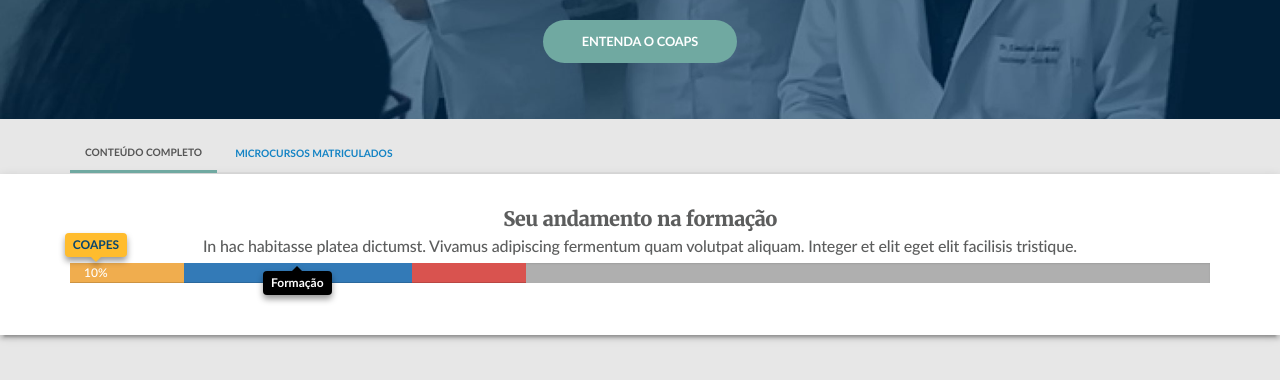
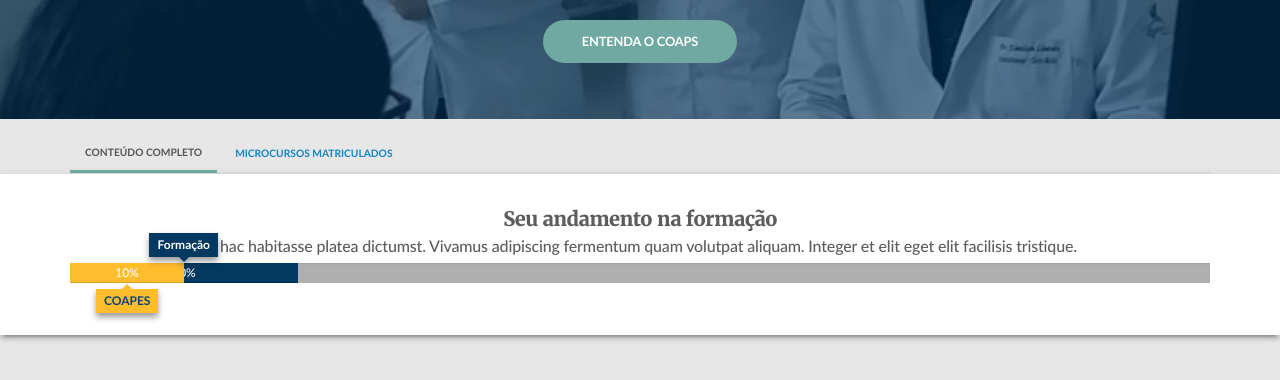
Before and after one commit to thsl/unasus-preceptores, a plain HTML site: page index.html in a window 1280 px wide. Shown: the part 256-636 px from the top of the page. Drawn offline with Linux system fonts and the light colour scheme.

Commit message:
Reajustes

```diff
--- a/assets/js/theme.js
+++ b/assets/js/theme.js
@@ -22,9 +22,9 @@ $(function () {
 });
 // inicia os tooltips
 $(function () {
-    $('[data-toggle="tooltip"]').tooltip();
-    //$('#statusbar-formacao').tooltip('show');
-    $('[data-toggle="tooltip"]').tooltip({trigger: 'manual'}).tooltip('show');
+    //$('[data-toggle="tooltip"]').tooltip();
+    $('.tooltip-show').tooltip({trigger: 'manual'}).tooltip('show');
+    //$('[data-toggle="tooltip"]').tooltip({trigger: 'manual'}).tooltip('show');
 
 });
 
--- a/assets/styles/_less/theme/theme-statusbar.less
+++ b/assets/styles/_less/theme/theme-statusbar.less
@@ -1,13 +1,15 @@
+.tooltip-inner {
+  border-radius: 0;
+}
+
+.tooltip {
+  font-weight: 700;
+  font-family: @sec-fontfamily;
+  filter: drop-shadow(rgba(0, 0, 0, 0.4) 0px 4px 3px);
+}
+
 .formacao-status {
-  .tooltip {
-    position: relative;
-    float: right;
-    right: -20px !important;
-    font-weight: 700;
-    font-family: @sec-fontfamily;
-    filter: drop-shadow(rgba(0, 0, 0, 0.4) 0px 4px 3px);
 
-  }
 
   .tooltip.in {
     opacity: 1;
@@ -16,23 +18,33 @@
     overflow: visible;
     background-color: #AFAFAF;
     border-radius: 0;
+    position: relative;
   }
   .progress-bar {
     -webkit-transition: width 1.5s ease-in-out;
     transition: width 1.5s ease-in-out;
+    position: absolute;
+    left: 0;
   }
+  .progress-bar-blue {
+    background-color: @blue-darken-one;
+    .tooltip.top .tooltip-arrow {
+      border-top-color: @blue-darken-one;
+    }
+
+    .tooltip-inner {
+      background-color: @blue-darken-one;
+      color: @white;
+    }
+  }
+
   .progress-bar-warning {
+    background-color: @yellow;
     .tooltip.top .tooltip-arrow {
       border-top-color: @yellow;
     }
-    .tooltip {
-      font-weight: 700;
-      font-family: @sec-fontfamily;
-      filter: drop-shadow(rgba(0, 0, 0, 0.4) 0px 4px 3px);
-      .tooltip-inner {
-        background-color: @yellow;
-        color: @blue-two;
-      }
+    .tooltip.bottom .tooltip-arrow {
+      border-bottom-color: @yellow;
     }
     .tooltip-inner {
       background-color: @yellow;
--- a/assets/styles/_less/theme/theme-variables.less
+++ b/assets/styles/_less/theme/theme-variables.less
@@ -35,7 +35,7 @@
 @white: #fff;
 
 //Cores
-@blue-darken-one: darken(@blue-one, 50%);
+@blue-darken-one: #033860;
 @blue-light-one: #2F94DE;
 @blue-light-two: #3B5775;
 @text-color: #5C5D5D;
--- a/index.html
+++ b/index.html
@@ -312,15 +312,13 @@
                                                         <p>In hac habitasse platea dictumst. Vivamus adipiscing fermentum quam volutpat aliquam. Integer et elit eget elit facilisis tristique.</p>
                                                     </div>
                                                     <div class="formacao-status">
-                                                        <div class="progress" id="statusbar-formacao">
+                                                        <div class="progress">
+
+                                                            <div class="progress-bar progress-bar progress-bar-blue" style="width: 20%">
+                                                                <span class="tooltip-show"  data-toggle="tooltip" data-placement="top" title="Formação" >20%</span>
+                                                            </div>
                                                             <div class="progress-bar progress-bar-warning" style="width: 10%">
-                                                                <span data-toggle="tooltip" data-placement="top" title="COAPES">10%</span>
-                                                            </div>
-                                                            <div class="progress-bar progress-bar" style="width: 20%">
-                                                                <span class="sr-only" data-toggle="tooltip" data-placement="bottom" title="Formação">20%</span>
-                                                            </div>
-                                                            <div class="progress-bar progress-bar-danger" style="width: 10%">
-                                                                <span class="sr-only">10% Complete (danger)</span>
+                                                                <span class="tooltip-show"  data-toggle="tooltip" data-placement="bottom" title="COAPES">10%</span>
                                                             </div>
                                                         </div>
                                                     </div>
```
Also changed, not shown: assets/styles/css/theme.css, 1 other file.
